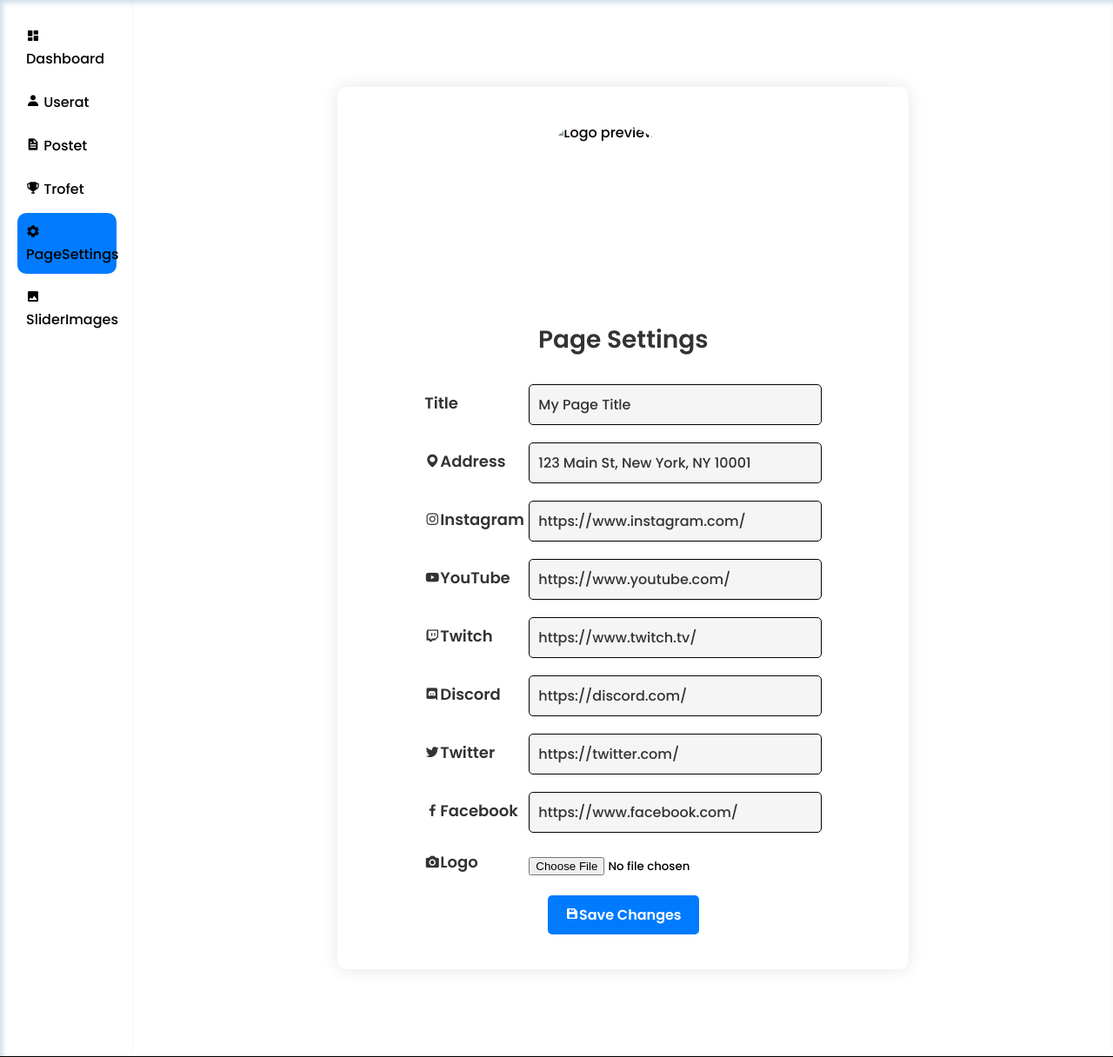
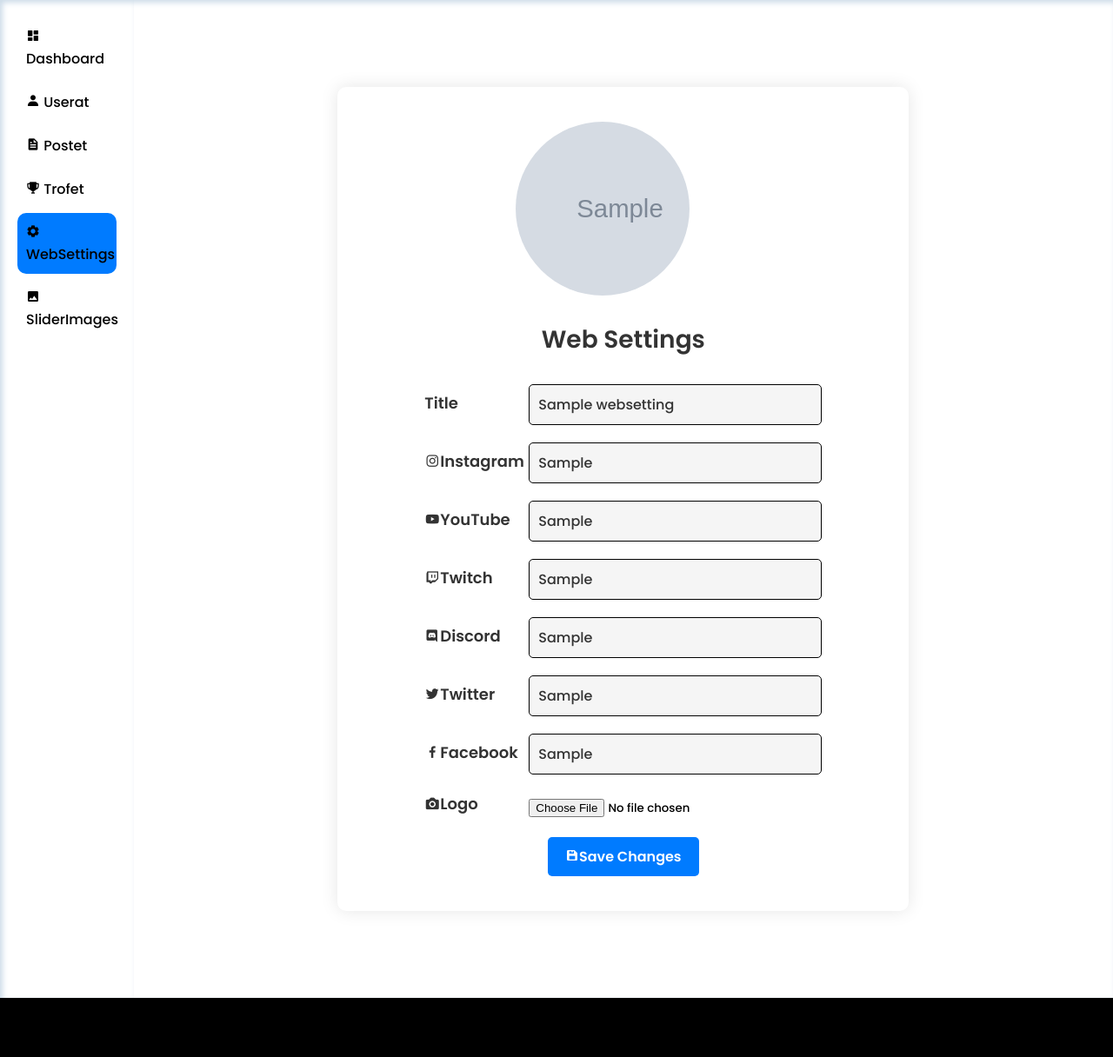
Before and after one commit to endritthaqi/ANGRY-ESPORTS---Webpage-PHP-JS-Project, a PHP site: page /dashboard/web_settings.php in a window 1280 px wide. Shown: the part 100-1316 px from the top of the page at 87% size. Run offline with PHP 8.4, Linux system fonts and the light colour scheme; tables that the repository leaves empty or names only in its code hold one stand-in row (values such as "Sample post"); some libraries are stand-ins or nearby versions.

Commit message:
rregullimi i websettings po ashtu edhe img saved

```diff
--- a/dashboard/web_settings.php
+++ b/dashboard/web_settings.php
@@ -13,7 +13,12 @@
     <link href="https://fonts.googleapis.com/css2?family=Poppins:wght@500;600&display=swap" rel="stylesheet" />
     <link rel="stylesheet" href="https://unpkg.com/boxicons@latest/css/boxicons.min.css" />
     <link rel="icon" href="img/angry2022logo.png" />
+    <style>
 
+        .logo-preview img{
+            padding-right:60px;
+        }
+    </style>
     <title>ANGRY E-SPORTS</title>
 </head>
 
@@ -71,7 +76,7 @@
                     </li>
                     <li>
                         <a href="web_settings.php" class="active">
-                            <i class="bx bxs-cog"></i> PageSettings
+                            <i class="bx bxs-cog"></i> WebSettings
                         </a>
                     </li>
                     <li>
@@ -84,52 +89,69 @@
         </div>
 
 
+        <?php
+            include '../modelcontroller/model.php';
+            $model = new Model();
+            $rows = $model->fetchWebSettings();
+            $update = $model->updateWebSettings();
+        ?>
 
             <div class="pageSETTINGform">
                 <div class="page-settings-form">
+                        <?php
+                            if(!empty($rows)){
+                            foreach($rows as $row){
+                        ?>
+                    <form action="" method="POST" enctype="multipart/form-data">
                     <div class="logo-preview">
-                    <img src="https://via.placeholder.com/200" alt="Logo preview">
+                        <img src="<?php echo $row['web_logo']; ?>" alt="Logo preview" style="height:200px; width:300px">
                     </div>
-                <h2>Page Settings</h2>
+                    <h2>Web Settings</h2>
                     <div class="form-group">
                         <label for="title"><i class='bx bxs-font'></i>Title</label>
-                    <input type="text" id="title" name="title" value="My Page Title">
-                </div>
-                <div class="form-group">
-                    <label for="address"><i class='bx bxs-map'></i>Address</label>
-                    <input type="text" id="address" name="address" value="123 Main St, New York, NY 10001">
+                        <input type="text" id="title" name="title" value="<?php echo $row['web_title']; ?>">
+
                     </div>
                     <div class="form-group social-media">
                         <label for="instagram"><i class='bx bxl-instagram'></i>Instagram</label>
-                    <input type="text" id="instagram" name="instagram" value="https://www.instagram.com/">
+                        <input type="text" id="instagram" name="instagram" value="<?php echo $row['web_instagram']; ?>">
                     </div>
                     <div class="form-group social-media">
                         <label for="youtube"><i class='bx bxl-youtube'></i>YouTube</label>
-                    <input type="text" id="youtube" name="youtube" value="https://www.youtube.com/">
+                        <input type="text" id="youtube" name="youtube" value="<?php echo $row['web_youtube']; ?>">
                     </div>
                     <div class="form-group social-media">
                         <label for="twitch"><i class='bx bxl-twitch'></i>Twitch</label>
-                    <input type="text" id="twitch" name="twitch" value="https://www.twitch.tv/">
+                        <input type="text" id="twitch" name="twitch" value="<?php echo $row['web_twitch']; ?>">
                     </div>
                     <div class="form-group social-media">
                         <label for="discord"><i class='bx bxl-discord'></i>Discord</label>
-                    <input type="text" id="discord" name="discord" value="https://discord.com/">
+                        <input type="text" id="discord" name="discord" value="<?php echo $row['web_discord']; ?>">
                     </div>
                     <div class="form-group social-media">
                         <label for="twitter"><i class='bx bxl-twitter'></i>Twitter</label>
-                    <input type="text" id="twitter" name="twitter" value="https://twitter.com/">
+                        <input type="text" id="twitter" name="twitter" value="<?php echo $row['web_twitter']; ?>">
                     </div>
                     <div class="form-group social-media">
                         <label for="facebook"><i class='bx bxl-facebook'></i>Facebook</label>
-                    <input type="text" id="facebook" name="facebook" value="https://www.facebook.com/">
+                        <input type="text" id="facebook" name="facebook" value="<?php echo $row['web_facebook']; ?>">
                     </div>
                     <div class="form-group" id="logoSELECT">
                         <label for="logo"><i class='bx bxs-camera'></i>Logo</label>
                         <input type="file" id="logo" name="logo">
                     </div>
-                <button type="submit"><i class='bx bxs-save'></i>Save Changes</button>
+                    <button type="submit" name="updateWebSettings"><i class='bx bxs-save' ></i>Save Changes</button>
+                    </form>
+                    <?php
+                        }
+                            }
+                            else{
+                            echo "no data";
+                        }
+                    ?>
                 </div>
             </div>
+
 
 
 
--- a/modelcontroller/model.php
+++ b/modelcontroller/model.php
@@ -120,6 +120,56 @@
 
 
 
+        public function updateWebSettings(){
+            if(isset($_POST['updateWebSettings'])){
+                $title = $_POST['title'];
+                $instagram = $_POST['instagram'];
+                $youtube = $_POST['youtube'];
+                $twitch = $_POST['twitch'];
+                $discord = $_POST['discord'];
+                $twitter = $_POST['twitter'];
+                $facebook = $_POST['facebook'];
+
+
+
+
+                if(!empty($_FILES['logo']['tmp_name'])){
+                    $weblogo = $_FILES['logo']['name'];
+                    $path = 'uploads/trophyimg/'.$weblogo;
+                    move_uploaded_file($_FILES['logo']['tmp_name'], $path);
+                    $logoPath = $path;
+                }
+                else{
+                    $queryy = "SELECT web_logo FROM websettings";
+                    $result = $this->conn->query($queryy);
+                    if($result->num_rows>0){
+                        $row = $result->fetch_assoc();
+                        $existingLogoPathFromDatabase = $row["web_logo"];
+                    }
+
+                    $logoPath = $existingLogoPathFromDatabase;
+                }
+
+
+
+                $query = "UPDATE websettings SET web_title='$title',web_instagram='$instagram',
+                web_youtube='$youtube',web_twitch='$twitch',web_discord='$discord',web_twitter='$twitter',
+                web_facebook='$facebook',web_logo='$logoPath'";
+
+                if($sql = $this->conn->query($query)){
+
+                        echo "<script>alert('Update u be me sukses');</script>";
+                        echo "<script>window.location.href = 'web_settings.php';</script>";
+                }
+                else{
+                    echo "<script>alert('Update nuk u be');</script>";
+                    echo "<script>window.location.href = 'web_settings.php';</script>";
+                }
+            }
+        }
+
+
+
 
 
         public function insertSlider(){
@@ -204,6 +254,21 @@
             }
             return $data;
         }
+
+        public function fetchWebSettings(){
+            $data = null;
+            $query = "SELECT * FROM websettings";
+            if ($sql = $this->conn->query($query)) {
+                while ($row = mysqli_fetch_assoc($sql)) {
+                    $data[] = $row;
+                }
+            }
+            return $data;
+        }
+
+
+
+
 
         public function counterUserPostTrophySlider(){
             $data = null;
```
Also changed, not shown: dashboard/uploads/logoimg/angry2022logo.png (added), dashboard/uploads/trophyimg/RABBITYYY.png (added), dashboard/uploads/trophyimg/angry2022logo.png (added). Lines whose indentation alone changed are shown as unchanged.
